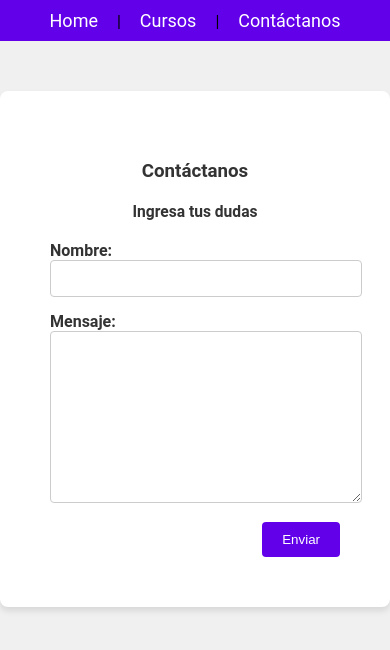
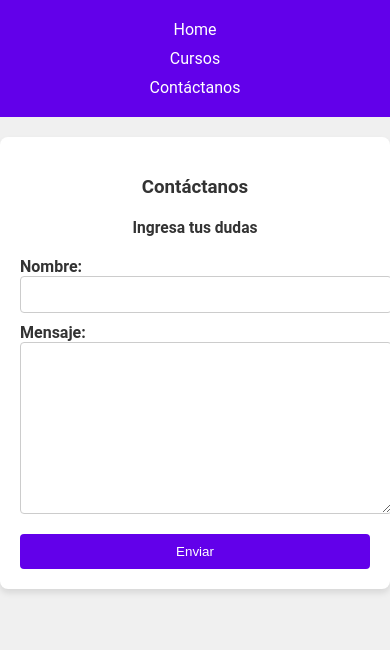
Before and after one commit to Omargeimer/cursos-django, a Django app: page /contacto/ in a window 390 px wide. Shown: the top 650 px of the page. Run offline with Django 5.2, Linux system fonts and the light colour scheme.

Commit message:
Diseño Finalizado

```diff
--- a/CursosDjango/CursosDjango/static/CursosDjango/css/estilo.css
+++ b/CursosDjango/CursosDjango/static/CursosDjango/css/estilo.css
@@ -1,4 +1,3 @@
-/* Estilos generales */
 body {
     font-family: 'Roboto', sans-serif;
     background-color: #f0f0f0;
@@ -30,7 +29,8 @@ body {
 }
 
 
-/* Estilos para el contenedor de contacto */
+
+/* Estilos para el contenedor principal */
 .principal-container {
     max-width: 800px;
     margin: 50px auto;
@@ -45,7 +45,6 @@ body {
     color: #6200ea;
     padding-bottom: 15px;
 }
-
 
 /* Estilos para el contenedor de contacto */
 .contact-container {
@@ -139,3 +138,64 @@ body {
     background-color: #bdbdbd;
     cursor: pointer;
 }
+
+/* Media Queries para hacer el diseño responsivo */
+@media (max-width: 1200px) {
+    .principal-container,
+    .contact-container,
+    .cursos-container {
+        max-width: 90%;
+        margin: 20px auto;
+        padding: 40px;
+    }
+}
+
+@media (max-width: 768px) {
+    .menu a {
+        display: block;
+        margin: 10px 0;
+        font-size: 16px;
+    }
+
+    .principal-container,
+    .contact-container,
+    .cursos-container {
+        padding: 30px;
+    }
+
+    .form-horizontal .control-label,
+    .form-horizontal .form-control {
+        width: 100%;
+        display: block;
+    }
+
+    .form-actions {
+        text-align: center;
+    }
+
+    .form-actions .btn {
+        width: 100%;
+        margin-top: 10px;
+    }
+
+    .cursos-lista {
+        display: block;
+        width: 100%;
+    }
+}
+
+@media (max-width: 480px) {
+    .principal-container,
+    .contact-container,
+    .cursos-container {
+        padding: 20px;
+    }
+
+    .form-horizontal .form-group {
+        margin-bottom: 10px;
+    }
+
+    .form-actions .btn {
+        padding: 10px;
+    }
+}
--- a/CursosDjango/CursosDjango/templates/CursosDjango/menu.html
+++ b/CursosDjango/CursosDjango/templates/CursosDjango/menu.html
@@ -13,9 +13,7 @@
     <!-- MENÚ -->
     <p class="menu">
         <a href="{% url 'Principal' %}" class="{% if request.resolver_match.url_name == 'Principal' %}active{% endif %}">Home</a>
-        |
         <a href="{% url 'Cursos' %}" class="{% if request.resolver_match.url_name == 'Cursos' %}active{% endif %}">Cursos</a>
-        |
         <a href="{% url 'Contacto' %}" class="{% if request.resolver_match.url_name == 'Contacto' %}active{% endif %}">Contáctanos</a>
     </p>
 
```
